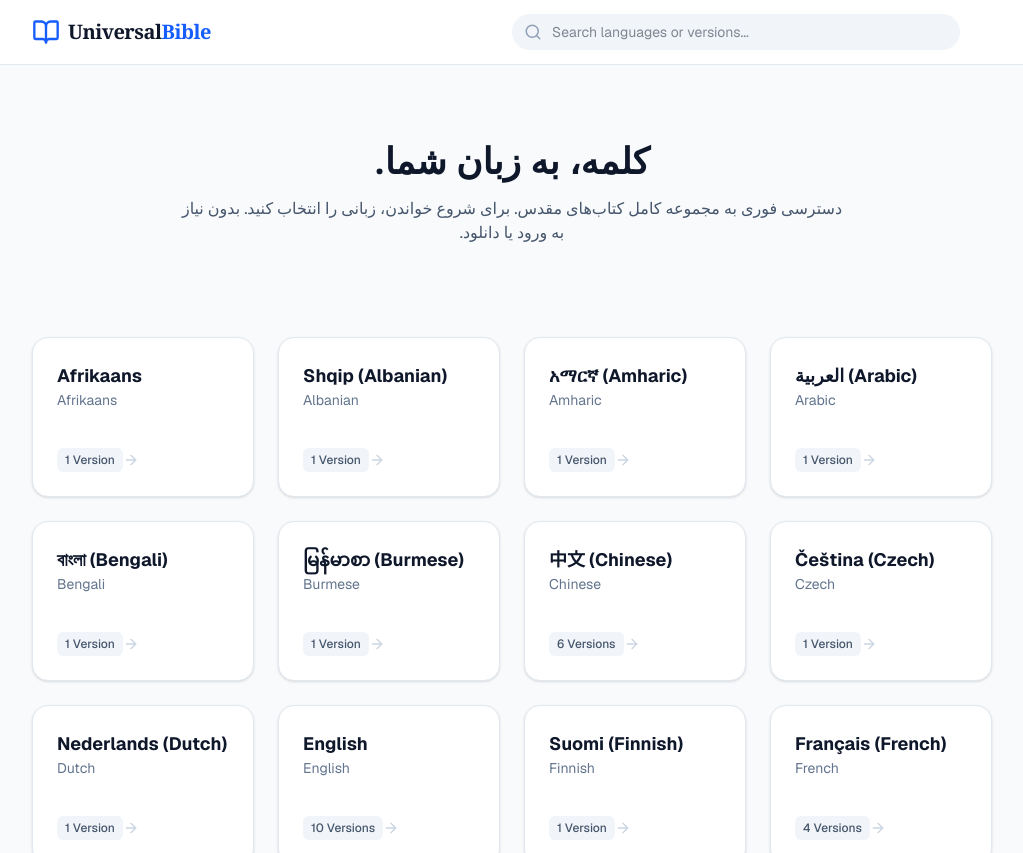
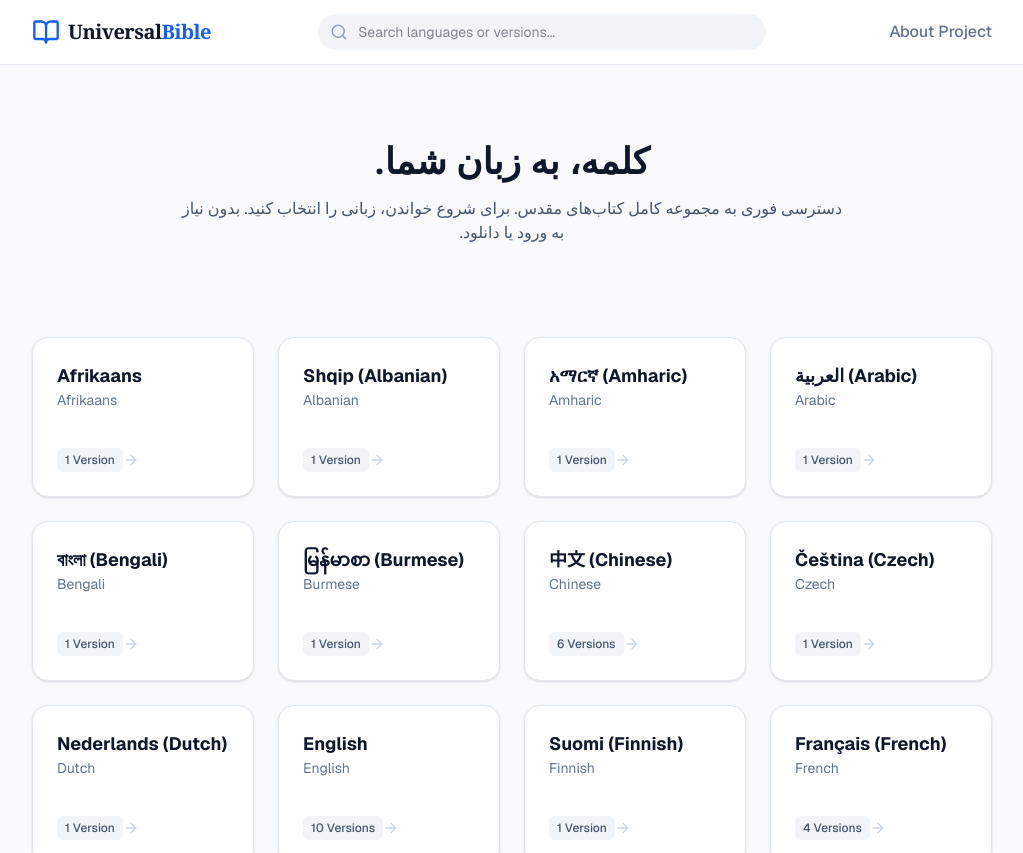
Before and after one commit to arvinfathi/universal-bible-web, a Next.js app: page / in a window 1280 px wide. Shown: the top 853 px of the page, without its empty margins (128-1151 px from the left). Built offline with nearby package versions, Linux system fonts and the light colour scheme.

Commit message:
Add an "About Project" page and integrate it into the application's navigation.

```diff
--- a/app/page.tsx
+++ b/app/page.tsx
@@ -6,13 +6,14 @@ import Header from '../components/Header';
 import LanguageSelector from '../components/LanguageSelector';
 import VersionSelector from '../components/VersionSelector';
 import MobileMenu from '../components/MobileMenu';
+import AboutPage from '../components/AboutPage';
 import { BIBLE_INDEX, BibleLanguage, BibleVersion } from '../data/bibleIndex';
 
 const PDFReader = dynamic(() => import('../components/PDFReader'), { ssr: false });
 
 const App = () => {
   // State
-  const [view, setView] = useState<'home' | 'versions' | 'reader'>('home');
+  const [view, setView] = useState<'home' | 'versions' | 'reader' | 'about'>('home');
   const [selectedLang, setSelectedLang] = useState<BibleLanguage | null>(null);
   const [selectedVersion, setSelectedVersion] = useState<BibleVersion | null>(null);
   const [searchQuery, setSearchQuery] = useState('');
@@ -64,6 +65,8 @@ const App = () => {
     } else if (view === 'versions') {
       setView('home');
       setSelectedLang(null);
+    } else if (view === 'about') {
+      setView('home');
     }
   };
 
@@ -72,6 +75,11 @@ const App = () => {
     setSelectedLang(null);
     setSelectedVersion(null);
     setSearchQuery('');
+    setSidebarOpen(false);
+  };
+
+  const goToAbout = () => {
+    setView('about');
     setSidebarOpen(false);
   };
 
@@ -89,11 +97,12 @@ const App = () => {
           isSidebarOpen={isSidebarOpen}
           setSidebarOpen={setSidebarOpen}
           resetHome={resetHome}
+          goToAbout={goToAbout}
         />
       )}
 
       {/* MOBILE MENU */}
-      {isSidebarOpen && <MobileMenu resetHome={resetHome} />}
+      {isSidebarOpen && <MobileMenu resetHome={resetHome} goToAbout={goToAbout} />}
 
       {/* CONTENT AREA */}
       <main className="flex-1 flex flex-col relative overflow-y-auto">
@@ -107,6 +116,9 @@ const App = () => {
             clearSearch={() => setSearchQuery('')}
           />
         )}
+
+        {/* VIEW: ABOUT */}
+        {view === 'about' && <AboutPage />}
 
         {/* VIEW: VERSIONS (If multiple versions exist) */}
         {view === 'versions' && selectedLang && (
--- /dev/null
+++ b/components/AboutPage.tsx
@@ -0,0 +1,38 @@
+'use client';
+
+import React from 'react';
+
+const AboutPage: React.FC = () => {
+  return (
+    <div className="max-w-4xl mx-auto px-4 py-12 sm:px-6 lg:px-8">
+      <div className="bg-white rounded-2xl shadow-sm border border-slate-200 p-8 sm:p-12">
+        <h1 className="text-3xl font-serif font-bold text-slate-900 mb-6">About Project</h1>
+
+        <div className="prose prose-slate max-w-none text-slate-600 space-y-4">
+          <p className="text-lg leading-relaxed">
+            <strong className="text-slate-900">UniversalBible</strong> is designed to connect people with the Word of God in their heart language.
+            We believe that scripture should be accessible to everyone, instantly, without any barriers.
+          </p>
+
+          <p className="border-l-4 border-blue-500 pl-4 italic bg-slate-50 py-2 rounded-r-lg">
+            "The Word, in your language."
+          </p>
+
+          <h2 className="text-xl font-bold text-slate-900 mt-8 mb-4">Our Mission</h2>
+          <p>
+            Our mission is to provide a clean, distraction-free reading experience for as many Bible translations as possible.
+            Whether you are reading on a mobile device on the go or on a desktop, UniversalBible adapts to your needs.
+          </p>
+
+          <h2 className="text-xl font-bold text-slate-900 mt-8 mb-4">Data Source</h2>
+          <p>
+            The Bible texts rendered in this application are sourced from the open-source <a href="https://biblesupersearch.com/" target="_blank" rel="noopener noreferrer" className="text-blue-600 hover:underline font-medium">Bible SuperSearch</a> data repository.
+            We are grateful for their work in digitizing and making these texts available.
+          </p>
+        </div>
+      </div>
+    </div>
+  );
+};
+
+export default AboutPage;
--- a/components/Header.tsx
+++ b/components/Header.tsx
@@ -9,6 +9,7 @@ interface HeaderProps {
   isSidebarOpen: boolean;
   setSidebarOpen: (isOpen: boolean) => void;
   resetHome: () => void;
+  goToAbout: () => void;
 }
 
 const Header: React.FC<HeaderProps> = ({
@@ -16,7 +17,8 @@ const Header: React.FC<HeaderProps> = ({
   setSearchQuery,
   isSidebarOpen,
   setSidebarOpen,
-  resetHome
+  resetHome,
+  goToAbout
 }) => {
   return (
     <header className="bg-white border-b border-slate-200 sticky top-0 z-30">
@@ -41,6 +43,13 @@ const Header: React.FC<HeaderProps> = ({
             value={searchQuery}
             onChange={(e) => setSearchQuery(e.target.value)}
           />
+        </div>
+
+        {/* Desktop About Link */}
+        <div className="hidden md:flex items-center ml-4">
+          <a onClick={goToAbout} className="text-slate-500 hover:text-blue-600 font-medium cursor-pointer transition-colors">
+            About Project
+          </a>
         </div>
 
         <button
--- a/components/MobileMenu.tsx
+++ b/components/MobileMenu.tsx
@@ -4,15 +4,15 @@ import React from 'react';
 
 interface MobileMenuProps {
   resetHome: () => void;
+  goToAbout: () => void;
 }
 
-const MobileMenu: React.FC<MobileMenuProps> = ({ resetHome }) => {
+const MobileMenu: React.FC<MobileMenuProps> = ({ resetHome, goToAbout }) => {
   return (
     <div className="fixed inset-0 bg-white z-40 md:hidden pt-20 px-6">
       <nav className="flex flex-col gap-6 text-lg font-medium">
         <a href="#" onClick={resetHome} className="text-blue-600">Home</a>
-        <a href="#" className="text-slate-600">About Project</a>
-        <a href="#" className="text-slate-600">Repository</a>
+        <a href="#" onClick={goToAbout} className="text-slate-600">About Project</a>
       </nav>
     </div>
   );
```
